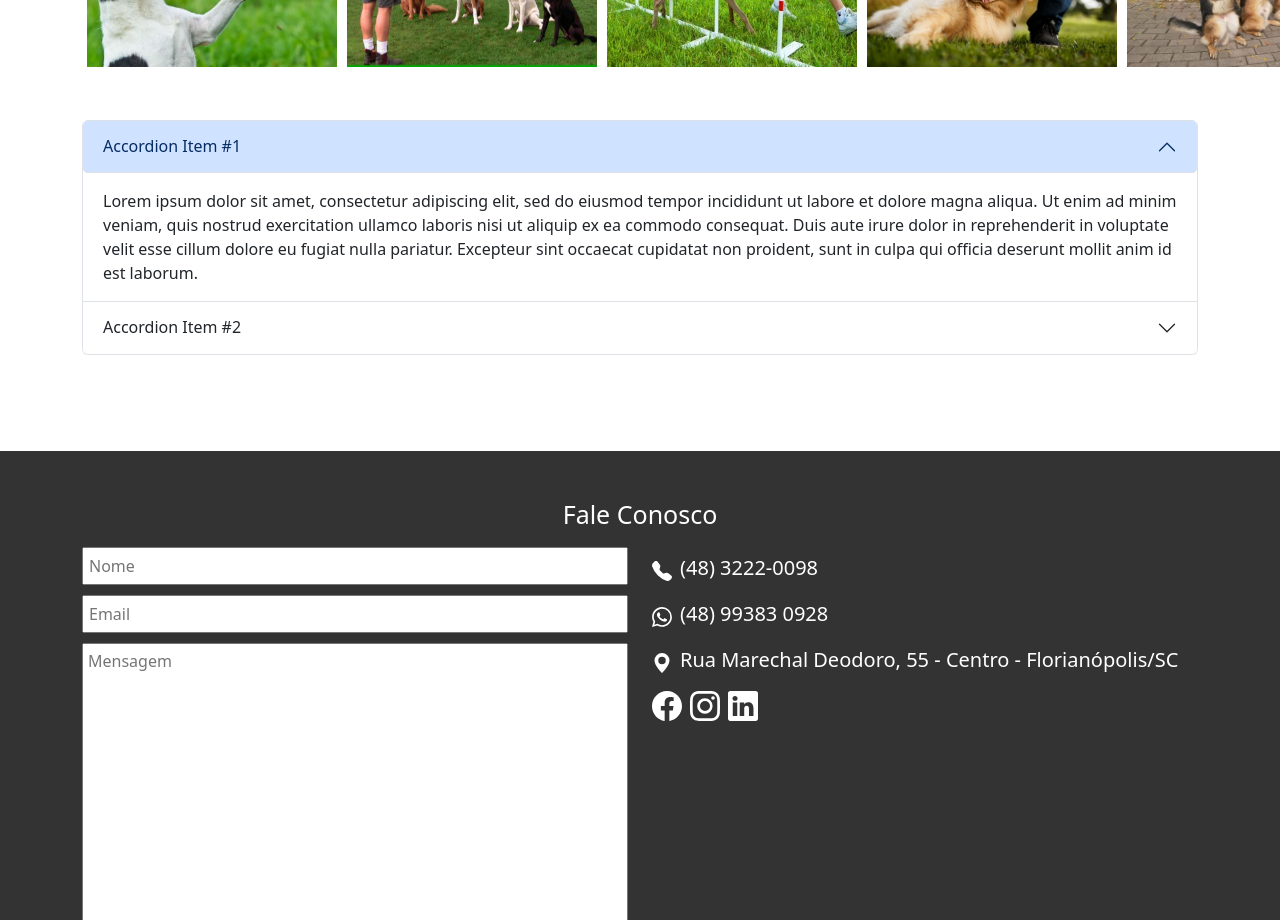
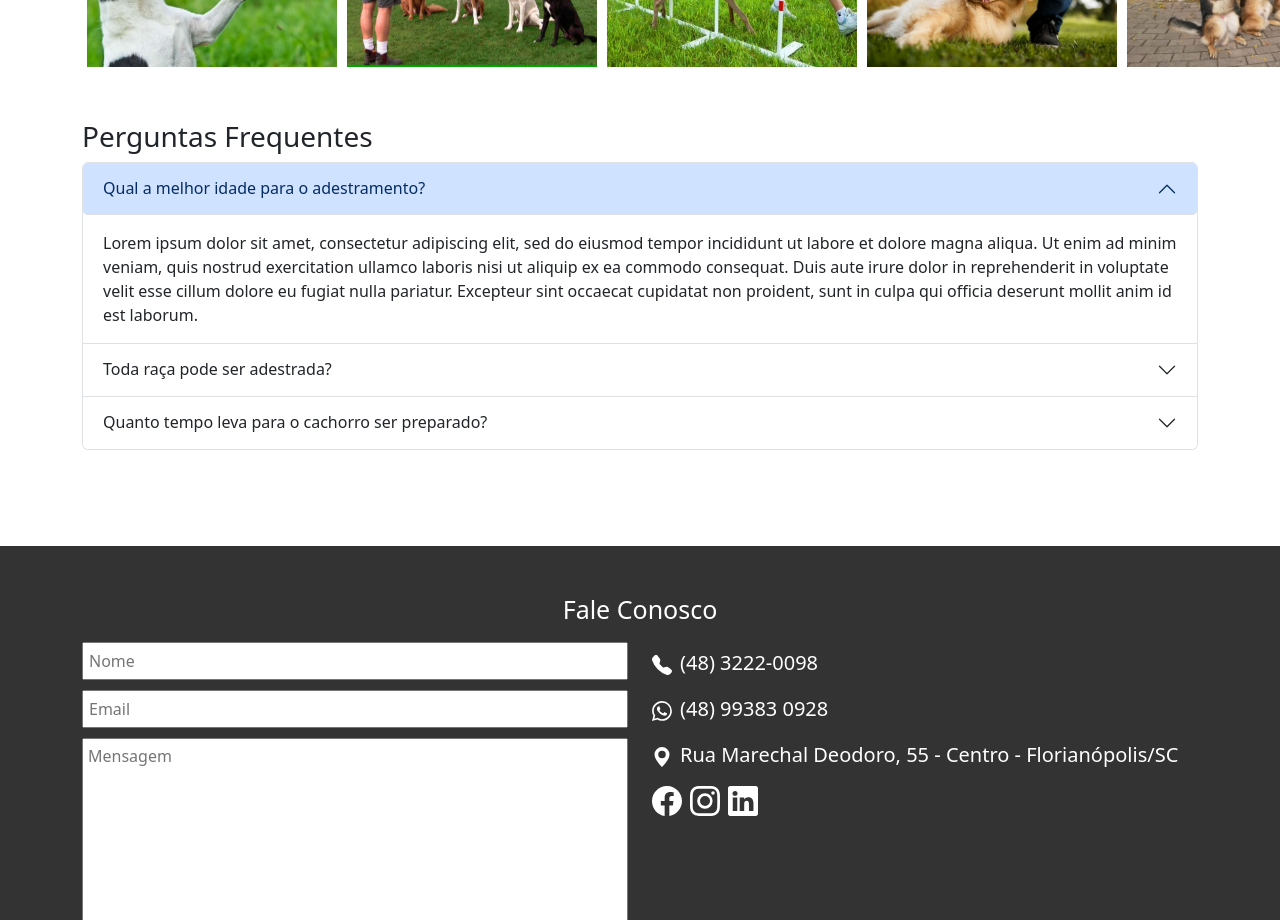
Before and after one commit to isabelatodescatt2/petshopAulaFORK, a React (Create React App) app: page /adestramento in a window 1280 px wide. Shown: the part 900-1820 px from the top of the page. Built offline with nearby package versions, Linux system fonts and the light colour scheme.

Commit message:
accordion

```diff
--- a/src/pages/Adestramento.js
+++ b/src/pages/Adestramento.js
@@ -70,9 +70,10 @@
 				</Row>
 
 				<Row className="py-5">
+					<h3>Perguntas Frequentes</h3>
 					<Accordion defaultActiveKey={['0']} alwaysOpen>
 					<Accordion.Item eventKey="0">
-						<Accordion.Header>Accordion Item #1</Accordion.Header>
+						<Accordion.Header>Qual a melhor idade para o adestramento?</Accordion.Header>
 						<Accordion.Body>
 						Lorem ipsum dolor sit amet, consectetur adipiscing elit, sed do
 						eiusmod tempor incididunt ut labore et dolore magna aliqua. Ut enim ad
@@ -84,7 +85,19 @@
 						</Accordion.Body>
 					</Accordion.Item>
 					<Accordion.Item eventKey="1">
-						<Accordion.Header>Accordion Item #2</Accordion.Header>
+						<Accordion.Header>Toda raça pode ser adestrada?</Accordion.Header>
+						<Accordion.Body>
+						Lorem ipsum dolor sit amet, consectetur adipiscing elit, sed do
+						eiusmod tempor incididunt ut labore et dolore magna aliqua. Ut enim ad
+						minim veniam, quis nostrud exercitation ullamco laboris nisi ut
+						aliquip ex ea commodo consequat. Duis aute irure dolor in
+						reprehenderit in voluptate velit esse cillum dolore eu fugiat nulla
+						pariatur. Excepteur sint occaecat cupidatat non proident, sunt in
+						culpa qui officia deserunt mollit anim id est laborum.
+						</Accordion.Body>
+					</Accordion.Item>
+					<Accordion.Item eventKey="1">
+						<Accordion.Header>Quanto tempo leva para o cachorro ser preparado?</Accordion.Header>
 						<Accordion.Body>
 						Lorem ipsum dolor sit amet, consectetur adipiscing elit, sed do
 						eiusmod tempor incididunt ut labore et dolore magna aliqua. Ut enim ad
```
